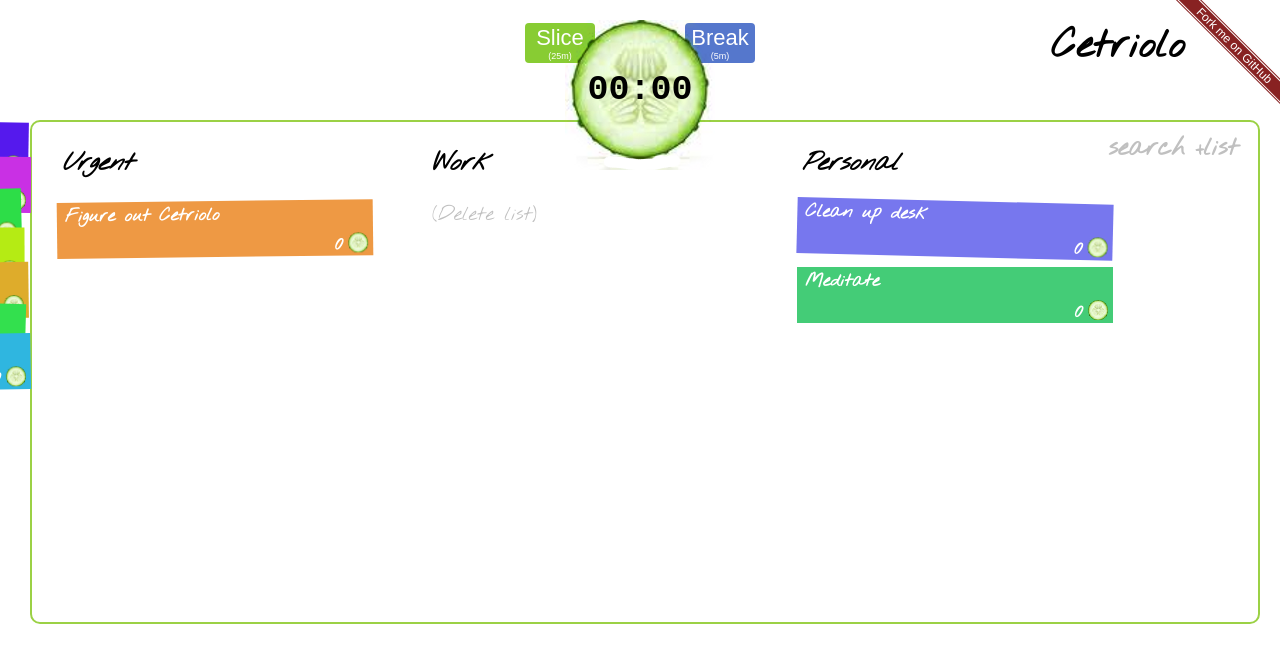
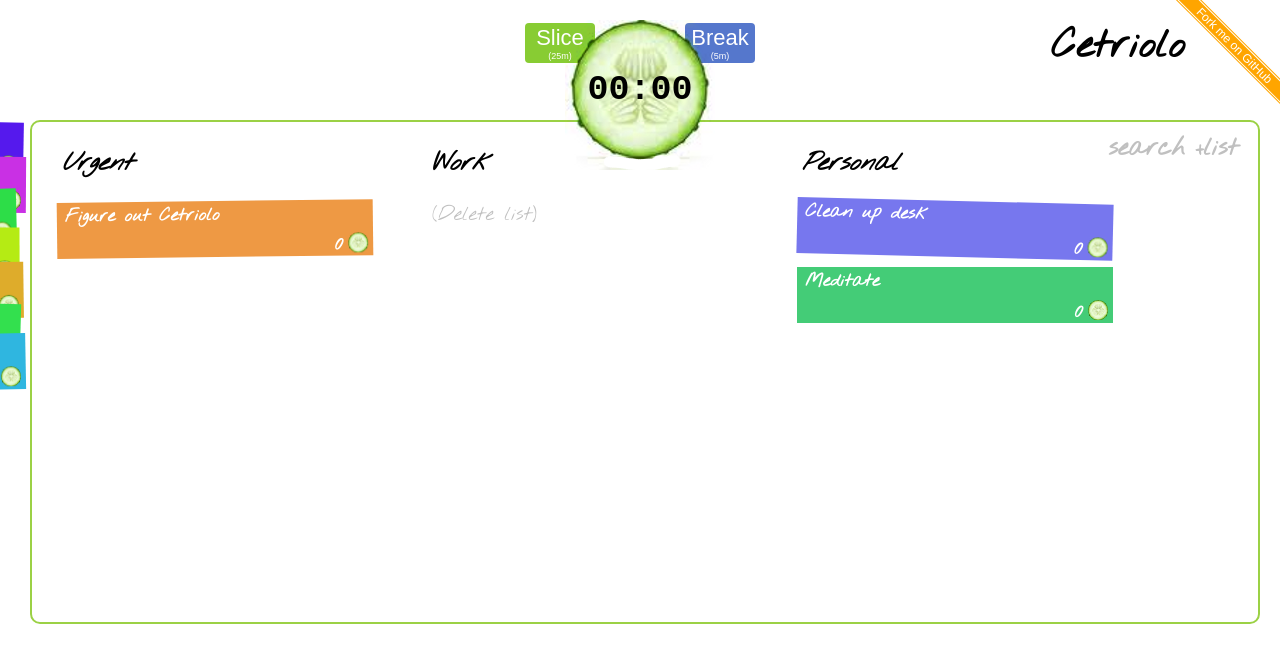
Before and after one commit to marijnh/cetriolo, a plain HTML site: page index.html in a window 1280 px wide. Shown: the top 662 px of the page. Drawn offline with Linux system fonts and the light colour scheme.

Commit message:
Style tweaks

```diff
--- a/cetriolo.css
+++ b/cetriolo.css
@@ -54,8 +54,7 @@ h2 {
   cursor: default;
   font-size: 22px;
 }
-.clock_button:hover {
-}
+
 #slice {
   left: -40px;
   background: #8c3;
@@ -100,7 +99,7 @@ span.timespan {
   position: absolute;
   top: 120px;
   width: 310px;
-  left: -290px;
+  left: -295px;
 }
 #newtask .task {
   margin-bottom: -20px;
@@ -220,15 +219,15 @@ span.timespan {
   transform: rotate(45deg);
 }
 .github div {
-  border-top: 1px solid #822;
-  border-bottom: 1px solid #822;
+  border-top: 1px solid orange;
+  border-bottom: 1px solid orange;
   padding: 1px 0;
 }
 .github a {
   font-family: arial;
   display: block;
   text-align: center;
-  background: #822;
+  background: orange;
   color: white;
   font-size: 12px;
   text-decoration: none;
```
